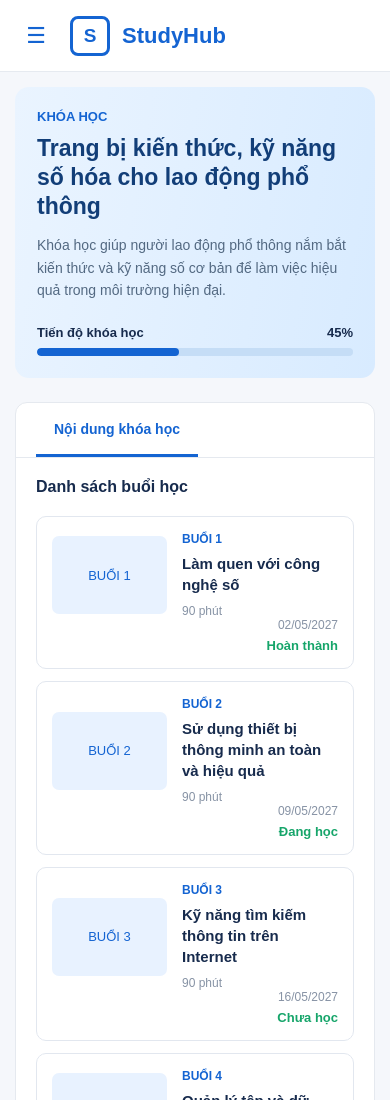
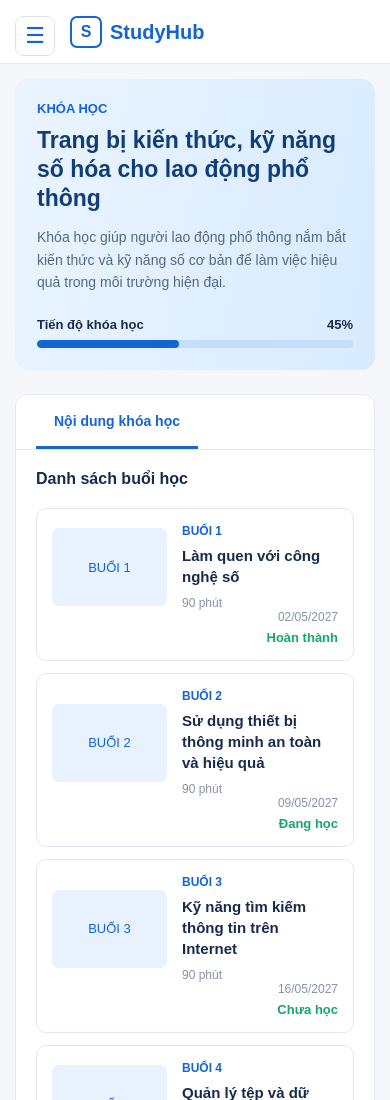
Before and after one commit to bngan-cloud/study, a plain HTML site: page index.html in a window 390 px wide. Shown: the top 1100 px of the page. Drawn offline with Linux system fonts and the light colour scheme.

Commit message:
Update index.html

```diff
--- a/index.html
+++ b/index.html
@@ -46,7 +46,6 @@
             font-size: 22px;
             font-weight: 700;
             color: #1464d2;
-    flex-shrink: 0;
         }
 
         .logo-mark {
@@ -61,35 +60,27 @@
             font-weight: bold;
         }
 
-        .logo-text {
-    color: #1464d2;
-    font-size: 22px;
-    font-weight: 700;
-    white-space: nowrap;
+        .search {
+            width: 420px;
+            height: 42px;
+            border: 1px solid #dce2eb;
+            border-radius: 8px;
+            display: flex;
+            align-items: center;
+            padding: 0 15px;
+            color: #7b8798;
         }
 
-        .search {
-    width: 510px;
+        .search-icon {
+            font-size: 19px;
+            margin-right: 10px;
         }
 
         .search input {
+            border: none;
+            outline: none;
             width: 100%;
-    height: 42px;
-    border: 1px solid #dce7f5;
-    border-radius: 8px;
-    padding: 0 15px;
-    outline: none;
-    color: #172b4d;
             font-size: 14px;
-    background: #ffffff;
-}
-
-.search input::placeholder {
-    color: #6f7785;
-}
-
-.search input:focus {
-    border-color: #1464d2;
         }
 
         /* ================= LAYOUT ================= */
@@ -518,20 +509,20 @@
         .mobile-menu-button {
             display: none;
             position: fixed;
-    top: 15px;
+            top: 16px;
             left: 15px;
-    width: 42px;
-    height: 42px;
-    border: none;
+            width: 40px;
+            height: 40px;
+            border: 1px solid #dce2eb;
             border-radius: 8px;
             background: white;
             color: #1464d2;
             font-size: 22px;
+            z-index: 300;
             align-items: center;
             justify-content: center;
-    cursor: pointer;
-    z-index: 300;
         }
+
         .sidebar-overlay {
             display: none;
         }
@@ -597,7 +588,30 @@
     }
 
     .header {
+        height: 64px;
         padding: 0 15px 0 70px;
+    }
+
+            .logo {
+    width: auto;
+    min-width: 0;
+    gap: 8px;
+    font-size: 20px;
+    white-space: nowrap;
+}
+
+.logo-mark {
+    width: 32px;
+    height: 32px;
+    border-width: 2px;
+    border-radius: 7px;
+    font-size: 16px;
+}
+
+.logo-text {
+    display: block;
+    font-size: 20px;
+    line-height: 1;
 }
 
             .search {
```
Lines whose indentation alone changed are shown as unchanged.
